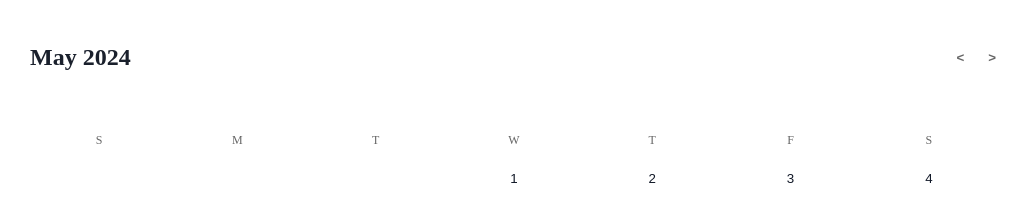
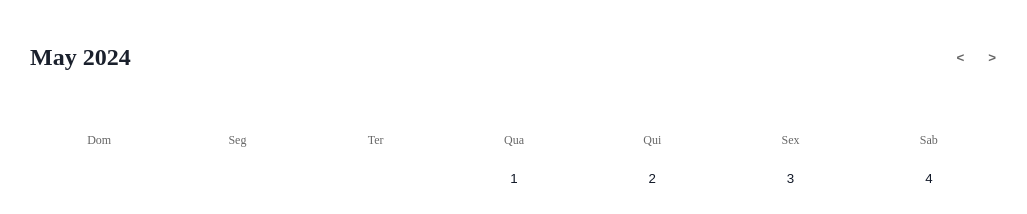
Before and after one commit to gabrielcarlossl/interactive-calendar-with-events, a Next.js app: page / in a window 1280 px wide. Shown: the top 214 px of the page, without its empty margins (98-1125 px from the left). Built offline with nearby package versions, Linux system fonts and the light colour scheme.

Commit message:
changed days label

```diff
--- a/pages/index.jsx
+++ b/pages/index.jsx
@@ -127,6 +127,49 @@ export default function Example() {
     'col-start-6',
     'col-start-7',
   ]
+  function Meeting({ meeting }) {
+    let startDateTime = parseISO(meeting.startDatetime)
+    let endDateTime = parseISO(meeting.endDatetime)
+
+    return (
+      <li style={{
+        display: 'flex',
+        alignItems: 'center',
+        padding: '0.5rem 1rem',
+        gap: '1rem',
+        borderRadius: '0.375rem',
+        '&:focus-within': {
+          backgroundColor: '#f3f4f6',
+        },
+        '&:hover': {
+          backgroundColor: '#f3f4f6',
+        }
+      }}>
+        <img
+          src={meeting.imageUrl}
+          alt=""
+          style={{
+            flex: 'none',
+            width: '2.5rem',
+            height: '2.5rem',
+            borderRadius: '50%'
+          }}
+        />
+        <div style={{ flex: '1' }}>
+          <p style={{ color: '#1a202c' }}>{meeting.name}</p>
+          <p style={{ marginTop: '0.125rem' }}>
+            <time dateTime={meeting.startDatetime}>
+              {format(startDateTime, 'h:mm a')}
+            </time>{' '}
+            -{' '}
+            <time dateTime={meeting.endDatetime}>
+              {format(endDateTime, 'h:mm a')}
+            </time>
+          </p>
+        </div>
+      </li>
+    )
+  }
 
   return (
     <div style={{ paddingTop: '16px' }}>
@@ -185,13 +228,13 @@ export default function Example() {
               </button>
             </div>
             <div className="weekDaysContainer">
-              <div>S</div>
-              <div>M</div>
-              <div>T</div>
-              <div>W</div>
-              <div>T</div>
-              <div>F</div>
-              <div>S</div>
+              <div>Dom</div>
+              <div>Seg</div>
+              <div>Ter</div>
+              <div>Qua</div>
+              <div>Qui</div>
+              <div>Sex</div>
+              <div>Sab</div>
             </div>
             <div className="monthDaysContainer">
               {days.map((day, dayIdx) => (
@@ -209,7 +252,10 @@ export default function Example() {
                     type="button"
                     onClick={() => setSelectedDay(day)}
                     style={{
-                      flexDirection: 'column'
+                      flexDirection: 'column',
+                      '&:hover': {
+                        cursor: 'pointer'
+                      }
                     }}
                     className={classNames(
                       isEqual(day, selectedDay) && 'text-white',
@@ -286,47 +332,3 @@ export default function Example() {
     </div>
   )
 }
-
-function Meeting({ meeting }) {
-  let startDateTime = parseISO(meeting.startDatetime)
-  let endDateTime = parseISO(meeting.endDatetime)
-
-  return (
-    <li style={{
-      display: 'flex',
-      alignItems: 'center',
-      padding: '0.5rem 1rem',
-      gap: '1rem',
-      borderRadius: '0.375rem',
-      '&:focus-within': {
-        backgroundColor: '#f3f4f6',
-      },
-      '&:hover': {
-        backgroundColor: '#f3f4f6',
-      }
-    }}>
-      <img
-        src={meeting.imageUrl}
-        alt=""
-        style={{
-          flex: 'none',
-          width: '2.5rem',
-          height: '2.5rem',
-          borderRadius: '50%'
-        }}
-      />
-      <div style={{flex: '1'}}>
-        <p  style={{ color: '#1a202c' }}>{meeting.name}</p>
-        <p style={{ marginTop: '0.125rem' }}>
-          <time dateTime={meeting.startDatetime}>
-            {format(startDateTime, 'h:mm a')}
-          </time>{' '}
-          -{' '}
-          <time dateTime={meeting.endDatetime}>
-            {format(endDateTime, 'h:mm a')}
-          </time>
-        </p>
-      </div>
-    </li>
-  )
-}
```
